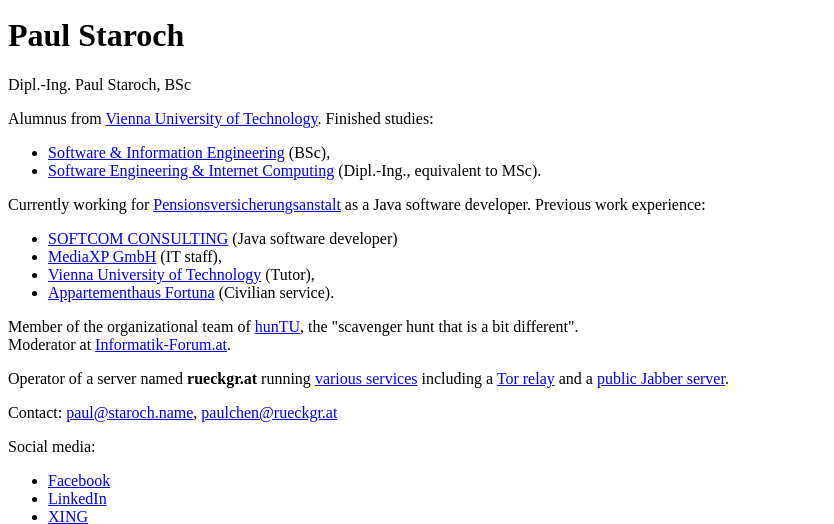
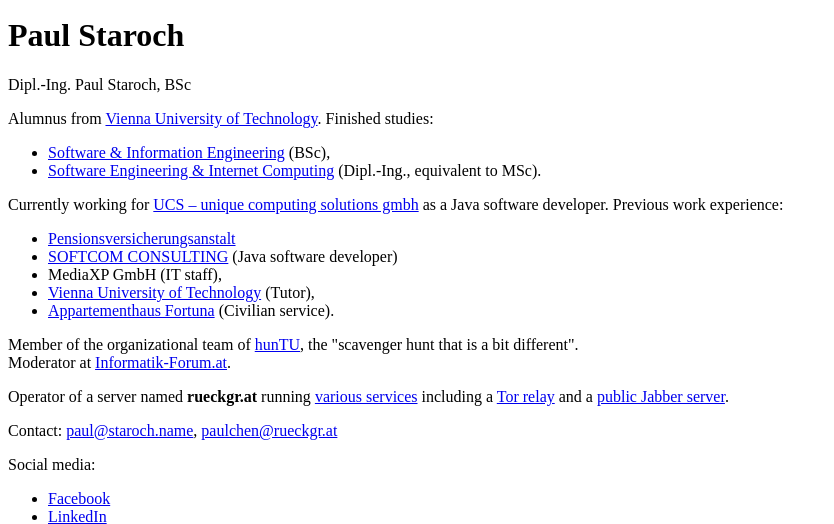
Before and after one commit to paulchen/staroch.name, a PHP site: page /index_en.php in a window 1280 px wide. Shown: the part 312-836 px from the top of the page, without its empty margins (0-834 px from the left). Run offline with PHP 8.4, Linux system fonts and the light colour scheme; data that the repository does not hold is empty.

Commit message:
updated work experience

```diff
--- a/templates/index_de.php
+++ b/templates/index_de.php
@@ -11,11 +11,12 @@
 	</ul>
 
 	<p>
-	Derzeit beschäftigt bei der <a href="http://www.pensionsversicherung.at/">Pensionsversicherungsanstalt</a> als Java-Softwareentwickler. Vorhergehende Berufserfahrung:
+	Derzeit beschäftigt bei <a href="http://www.ucs.at/">UCS – unique computing solutions gmbh</a> als Java-Softwareentwickler. Vorhergehende Berufserfahrung:
 	</p>
 	<ul>
+		<li><a href="http://www.pensionsversicherung.at/">Pensionsversicherungsanstalt</a></li>
 		<li><a href="http://www.softcom.at/">SOFTCOM CONSULTING</a> (Java-Softwareentwickler)</li>
-		<li><a href="http://www.mediaxp.de/de/">MediaXP GmbH</a> (IT-Mitarbeiter),</li>
+		<li>MediaXP GmbH (IT-Mitarbeiter),</li>
 		<li><a href="http://www.tuwien.ac.at/de/tuwien_home">Technische Universität Wien</a> (Tutor),</li>
 		<li><a href="http://www.fortuna-swa.at/home/haeuser/appartementhaus">Appartementhaus Fortuna</a> (Zivildienst).</li>
 	</ul>
--- a/templates/index_en.php
+++ b/templates/index_en.php
@@ -10,11 +10,12 @@
 		<li><a href="http://www.informatik.tuwien.ac.at/lehre/studien/master/software-engineering-and-internet-computing">Software Engineering &amp; Internet Computing</a> (Dipl.-Ing., equivalent to MSc).</li>
 	</ul>
 
-	Currently working for <a href="http://www.pensionsversicherung.at/">Pensionsversicherungsanstalt</a> as a Java software developer. Previous work experience:
+	Currently working for <a href="http://www.ucs.at/">UCS – unique computing solutions gmbh</a> as a Java software developer. Previous work experience:
 	</p>
 	<ul>
+		<li><a href="http://www.pensionsversicherung.at/">Pensionsversicherungsanstalt</a></li>
 		<li><a href="http://www.softcom.at/">SOFTCOM CONSULTING</a> (Java software developer)</li>
-		<li><a href="http://www.mediaxp.de/en/">MediaXP GmbH</a> (IT staff),</li>
+		<li>MediaXP GmbH (IT staff),</li>
 		<li><a href="http://www.tuwien.ac.at/en/tuwien_home">Vienna University of Technology</a> (Tutor),</li>
 		<li><a href="http://www.fortuna-swa.at/home/haeuser/appartementhaus">Appartementhaus Fortuna</a> (Civilian service).</li>
 	</ul>
```
